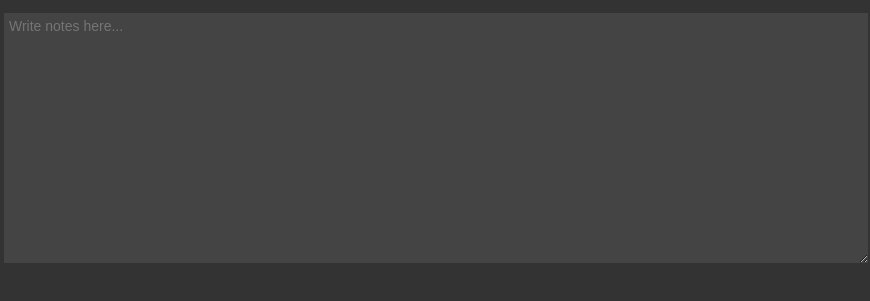
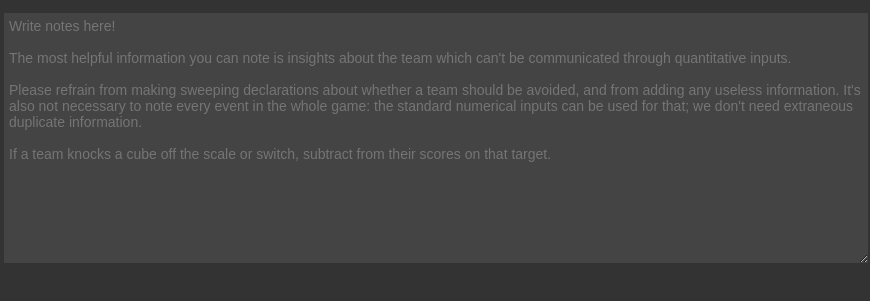
Before and after one commit to frc1418/VictiScout, an Electron app: page index.html in a window 870 px wide. Shown: the part 179-480 px from the top of the page. Drawn offline with Linux system fonts and the light colour scheme; no server answers.

Commit message:
Add note-taking instructions

```diff
--- a/index.html
+++ b/index.html
@@ -69,7 +69,14 @@
         </div>
     </div>
     <div class="row">
-        <textarea id="notes" placeholder="Write notes here..."></textarea>
+        <textarea id="notes" placeholder=
+"Write notes here!
+
+The most helpful information you can note is insights about the team which can't be communicated through quantitative inputs.
+
+Please refrain from making sweeping declarations about whether a team should be avoided, and from adding any useless information. It's also not necessary to note every event in the whole game: the standard numerical inputs can be used for that; we don't need extraneous duplicate information.
+
+If a team knocks a cube off the scale or switch, subtract from their scores on that target."></textarea>
     </div>
 
     <script src="script.js"></script>
```
